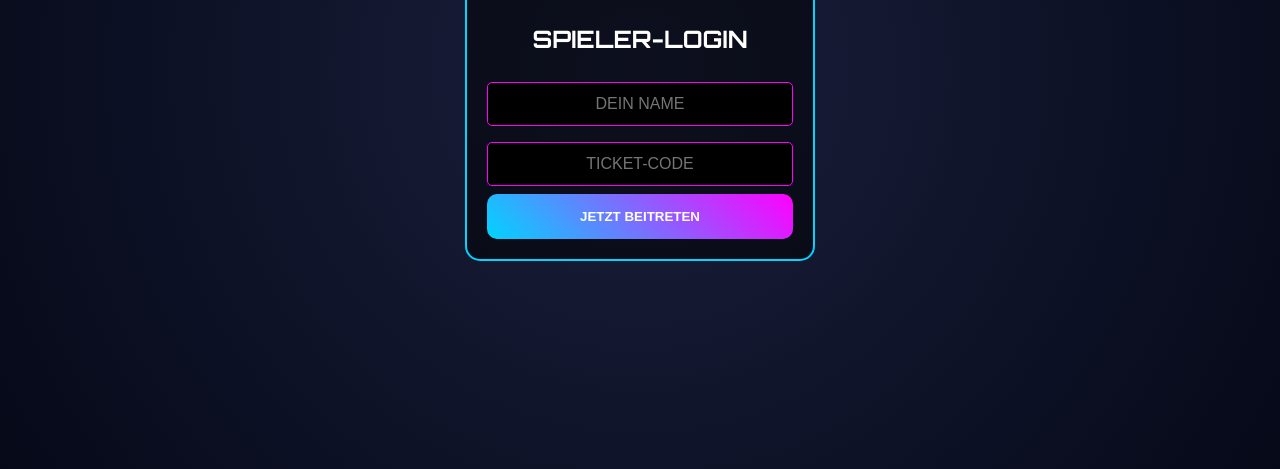
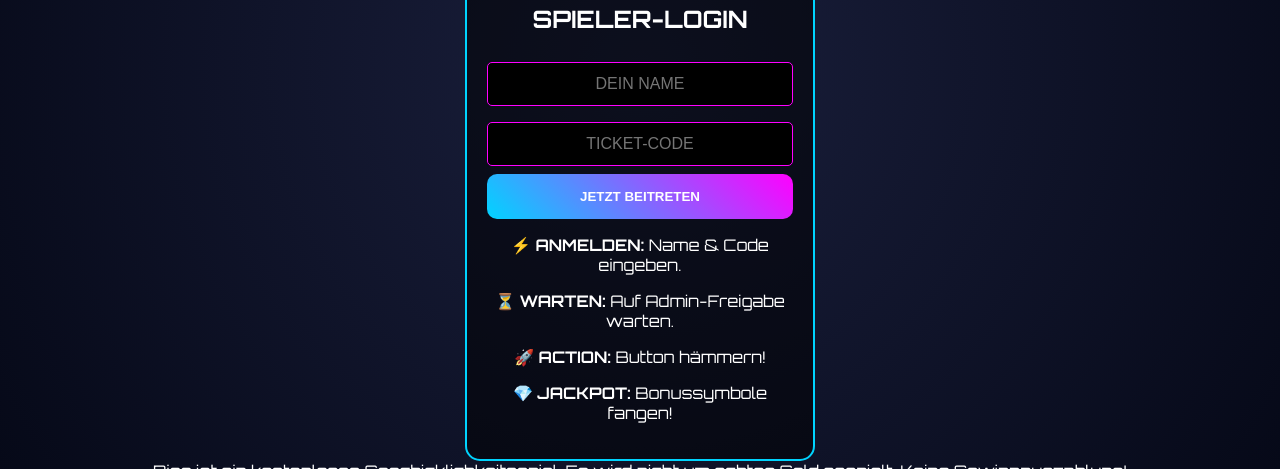
Before and after one commit to PatrickRunkel/pateclick, a website: page public/index.html in a window 1280 px wide. Shown: the part 331-800 px from the top of the page. Drawn offline with nearby package versions, Linux system fonts and the light colour scheme; no server answers.

Commit message:
Full stability fix login page

```diff
--- a/public/index.html
+++ b/public/index.html
@@ -2,7 +2,7 @@
 <html lang="de">
 <head>
     <meta charset="UTF-8">
-    <<meta name="viewport" content="width=device-width, initial-scale=1.0, maximum-scale=1.0, user-scalable=no">
+    <meta name="viewport" content="width=device-width, initial-scale=1.0, maximum-scale=1.0, user-scalable=no">
     <meta name="apple-mobile-web-app-status-bar-style" content="black-translucent">
     <meta name="theme-color" content="#060918">
     <title>PateClick | LIVE</title>
@@ -23,18 +23,22 @@
             <input type="text" id="playerName" placeholder="DEIN NAME">
             <input type="text" id="ticketCode" placeholder="TICKET-CODE">
             <button class="btn-primary" onclick="join()">JETZT BEITRETEN</button>
+
+            <div class="info-box">
+                <p>⚡ <b>ANMELDEN:</b> Name & Code eingeben.</p>
+                <p>⏳ <b>WARTEN:</b> Auf Admin-Freigabe warten.</p>
+                <p>🚀 <b>ACTION:</b> Button hämmern!</p>
+                <p>💎 <b>JACKPOT:</b> Bonussymbole fangen!</p>
+            </div>
+        </div>
+
+        <div class="disclaimer">
+            Dies ist ein kostenloses Geschicklichkeitsspiel. Es wird nicht um echtes Geld gespielt. Keine Gewinnauszahlung!
         </div>
 
         <div id="battle-arena" class="hidden">
             <div id="scoreboard">
-                <div class="player-row">
-                    <span class="player-name">Spieler 1</span>
-                    <div class="progress-container">
-                        <div class="progress-bar" style="width: 70%;"></div>
-                    </div>
-                    <span class="score-val">700</span>
                 </div>
-            </div>
 
             <div class="action-zone">
                 <button id="click-button">CLICK!</button>
--- a/public/style.css
+++ b/public/style.css
@@ -3,12 +3,27 @@
 * { box-sizing: border-box; -webkit-tap-highlight-color: transparent; }
 
 html, body {
-    background: var(--bg); background-image: radial-gradient(circle, #1a1f3c 0%, #060918 100%);
-    color: white; font-family: 'Orbitron', sans-serif; margin: 0; padding: 0;
-    width: 100vw; height: 100vh; overflow: hidden; position: fixed;
+    background: var(--bg);
+    background-image: radial-gradient(circle, #1a1f3c 0%, #060918 100%);
+    color: white;
+    font-family: 'Orbitron', sans-serif;
+    margin: 0;
+    padding: 0;
+    width: 100%;
+    min-height: 100vh; /* Mindestens so hoch wie der Bildschirm */
+    overflow-x: hidden; /* Verhindert Wackeln nach links/rechts */
+    overflow-y: auto;   /* Erlaubt Scrollen nach unten, wenn der Text zu lang ist */
 }
 
-#game-container { display: flex; flex-direction: column; align-items: center; justify-content: center; height: 100%; padding: 20px; }
+#game-container {
+    display: flex;
+    flex-direction: column;
+    align-items: center;
+    justify-content: flex-start;
+    min-height: 100vh;
+    padding: 20px;
+    width: 100%;
+}
 
 /* --- NEU: Das Scoreboard wird hier auf volle Breite gesetzt --- */
 /* 1. Den äußeren Container weiten */
```
